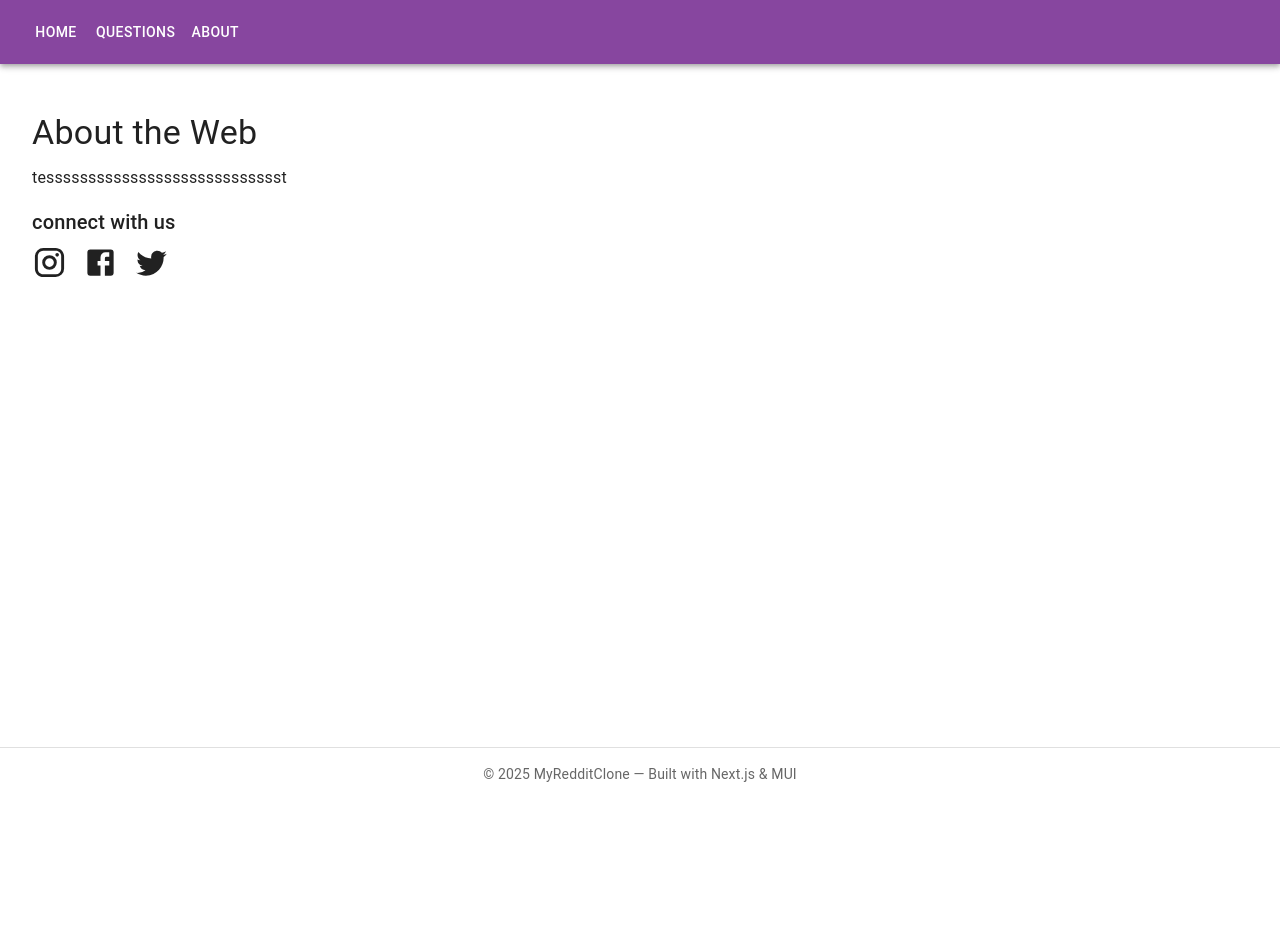
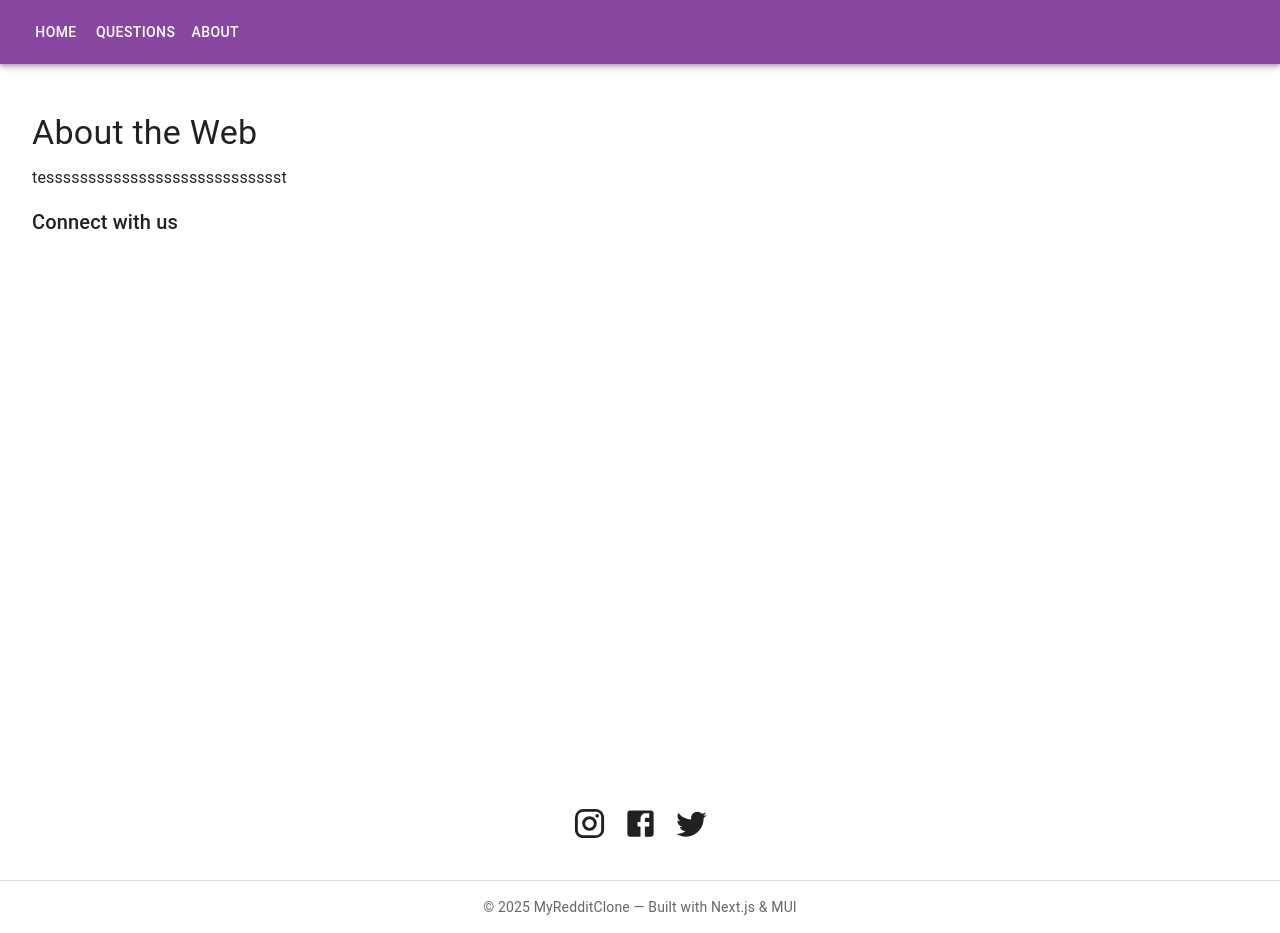
Before and after one commit to hadiseh-a/Teamwork-pre6, a Next.js app in the folder project/: page /About in a window 1280 px wide. Before the commit the page ends 800 px from the top, so only its background shows below. Built offline with nearby package versions, Linux system fonts and the light colour scheme; some icons are missing.

Commit message:
fixing the code

```diff
--- a/project/src/app/About/page.jsx
+++ b/project/src/app/About/page.jsx
@@ -1,10 +1,28 @@
-'use client'
-import { Box, Typography, Link, Stack } from "@mui/material"
-import { Instagram as InstagramIcon, Facebook as FacebookIcon, Twitter as TwitterIcon } from "@mui/icons-material"
+'use client';
+import { Box, Typography, Link, Stack } from '@mui/material';
+import { useTheme } from '@mui/material/styles';
+import {
+  Instagram as InstagramIcon,
+  Facebook as FacebookIcon,
+  Twitter as TwitterIcon,
+} from '@mui/icons-material';
 
-export default function AboutPage(){
+export default function AboutPage() {
+  const theme = useTheme();
+
   return (
-        <Box sx={{p:4}}>
+    <Box
+      sx={{
+        minHeight: '100vh',
+        display: 'flex',
+        flexDirection: 'column',
+        justifyContent: 'space-between',
+        p: 4,
+        backgroundColor: theme.palette.background.default,
+        color: theme.palette.text.primary,
+      }}
+    >
+      <Box>
         <Typography variant="h4" gutterBottom>
           About the Web
         </Typography>
@@ -12,21 +30,38 @@ export default function AboutPage(){
           tesssssssssssssssssssssssssssst
         </Typography>
         <Typography variant="h6" gutterBottom>
-                connect with us
+          Connect with us
         </Typography>
-            <Stack direction='row' spacing={2}>
-                <Link href='https://instagram.com/sample' target='blank' rel='noopener' color="inherit">
-                <InstagramIcon fontSize="large"/>
+      </Box>
+
+      <Box sx={{ textAlign: 'center', mt: 4 }}>
+        <Stack direction="row" spacing={2} justifyContent="center">
+          <Link
+            href="https://instagram.com/sample"
+            target="_blank"
+            rel="noopener"
+            color="inherit"
+          >
+            <InstagramIcon fontSize="large" />
           </Link>
-                <Link href='https://facebook.com/sample' target='blank' rel='noopener' color="inherit">
-                <FacebookIcon fontSize="large"/>
+          <Link
+            href="https://facebook.com/sample"
+            target="_blank"
+            rel="noopener"
+            color="inherit"
+          >
+            <FacebookIcon fontSize="large" />
           </Link>
-                <Link href='https://x.com/sample' target='blank' rel='noopener' color="inherit">
-                <TwitterIcon fontSize="large"/>
+          <Link
+            href="https://x.com/sample"
+            target="_blank"
+            rel="noopener"
+            color="inherit"
+          >
+            <TwitterIcon fontSize="large" />
           </Link>
-
         </Stack>
-
       </Box>
-    )
+    </Box>
+  );
 }
```
Lines whose indentation alone changed are shown as unchanged.
